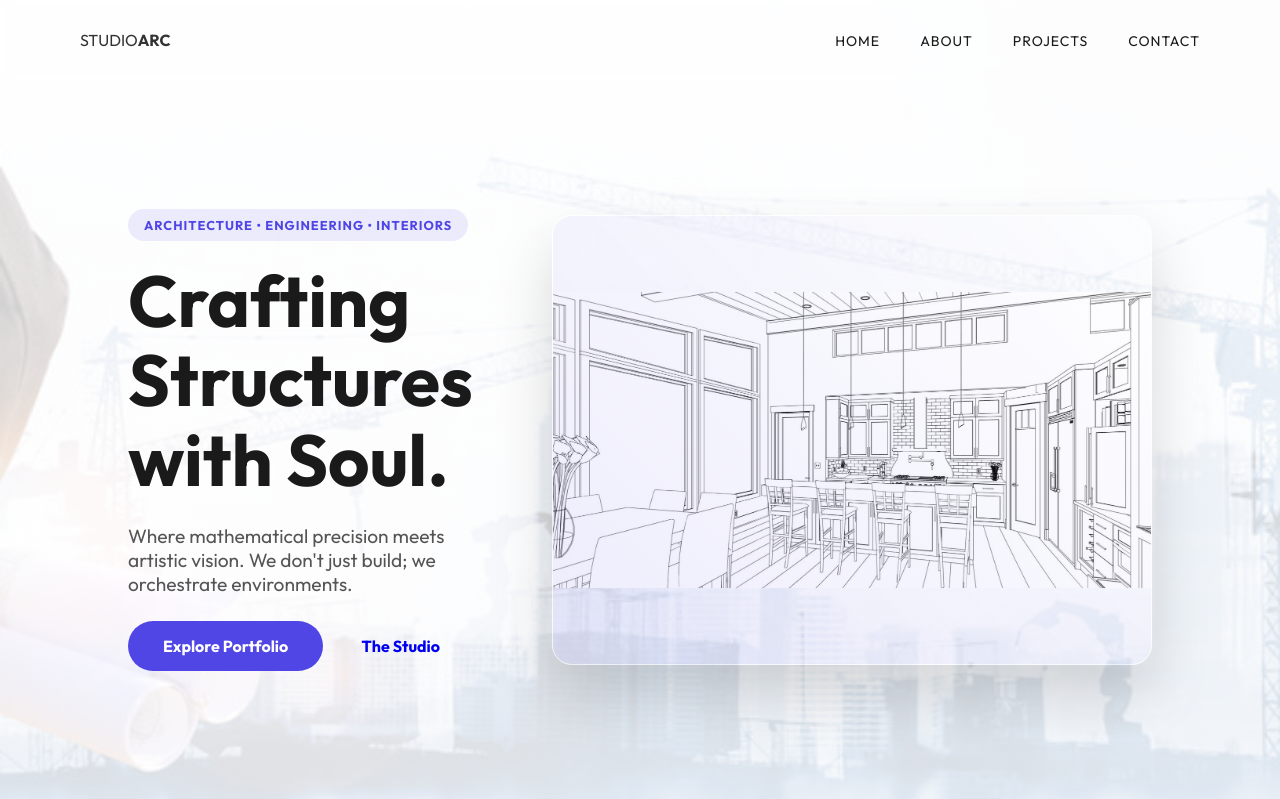
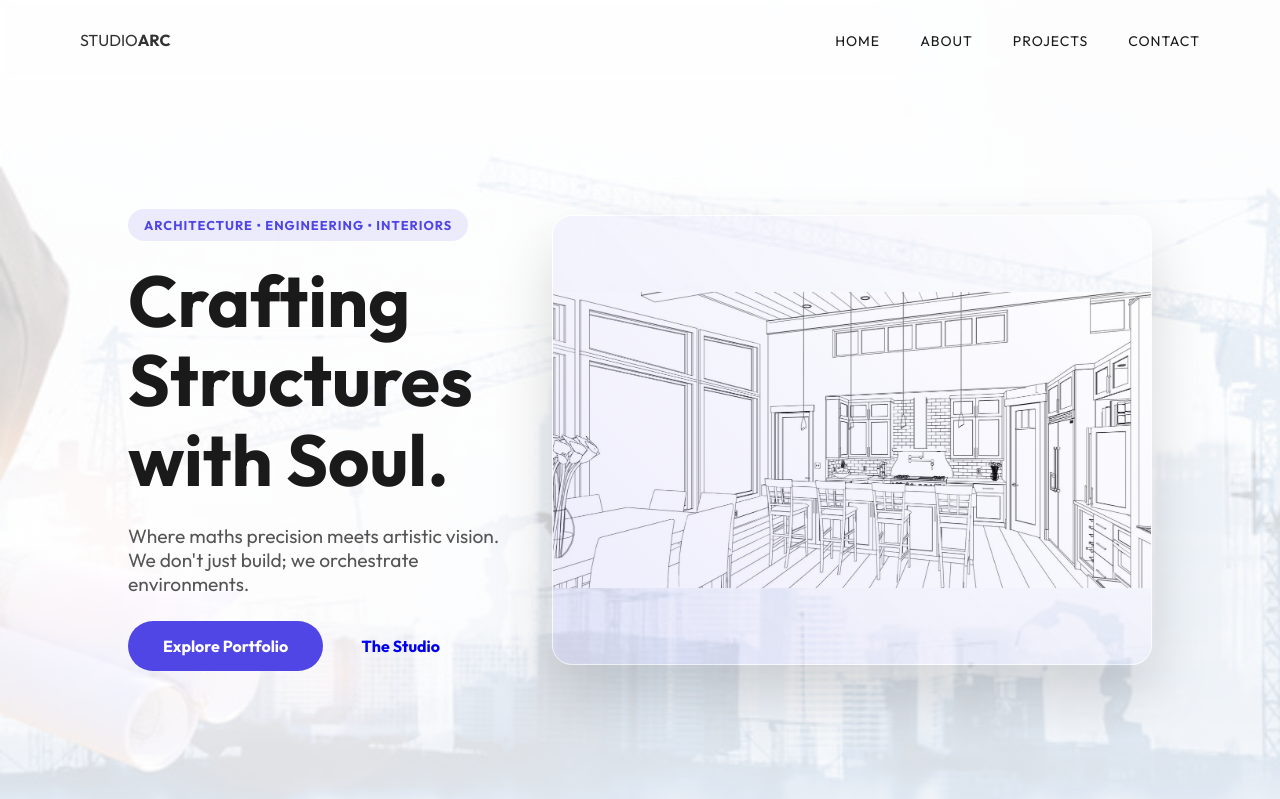
Before and after one commit to 2611006/bpn-port, a Flask app: page / in a window 1280 px wide. Shown: the top 799 px of the page. Run offline with Flask 3, Linux system fonts and the light colour scheme; parts of the project's set-up code (start-up, migrations or seed data) failed here and were passed over.

Commit message:
Update index.html

```diff
--- a/architect_portfolio/templates/index.html
+++ b/architect_portfolio/templates/index.html
@@ -29,7 +29,7 @@
             <br>with Soul.
         </h1>
         <p class="hero-text">
-            Where mathematical precision meets artistic vision. We don't just build; we orchestrate environments.
+            Where maths precision meets artistic vision. We don't just build; we orchestrate environments.
         </p>
         <div class="hero-actions">
             <a href="/projects" class="btn primary">Explore Portfolio</a>
@@ -77,4 +77,5 @@
     setInterval(rotateBoxSlides, 4000);
 </script>
 
+
 {% endblock %}
```
